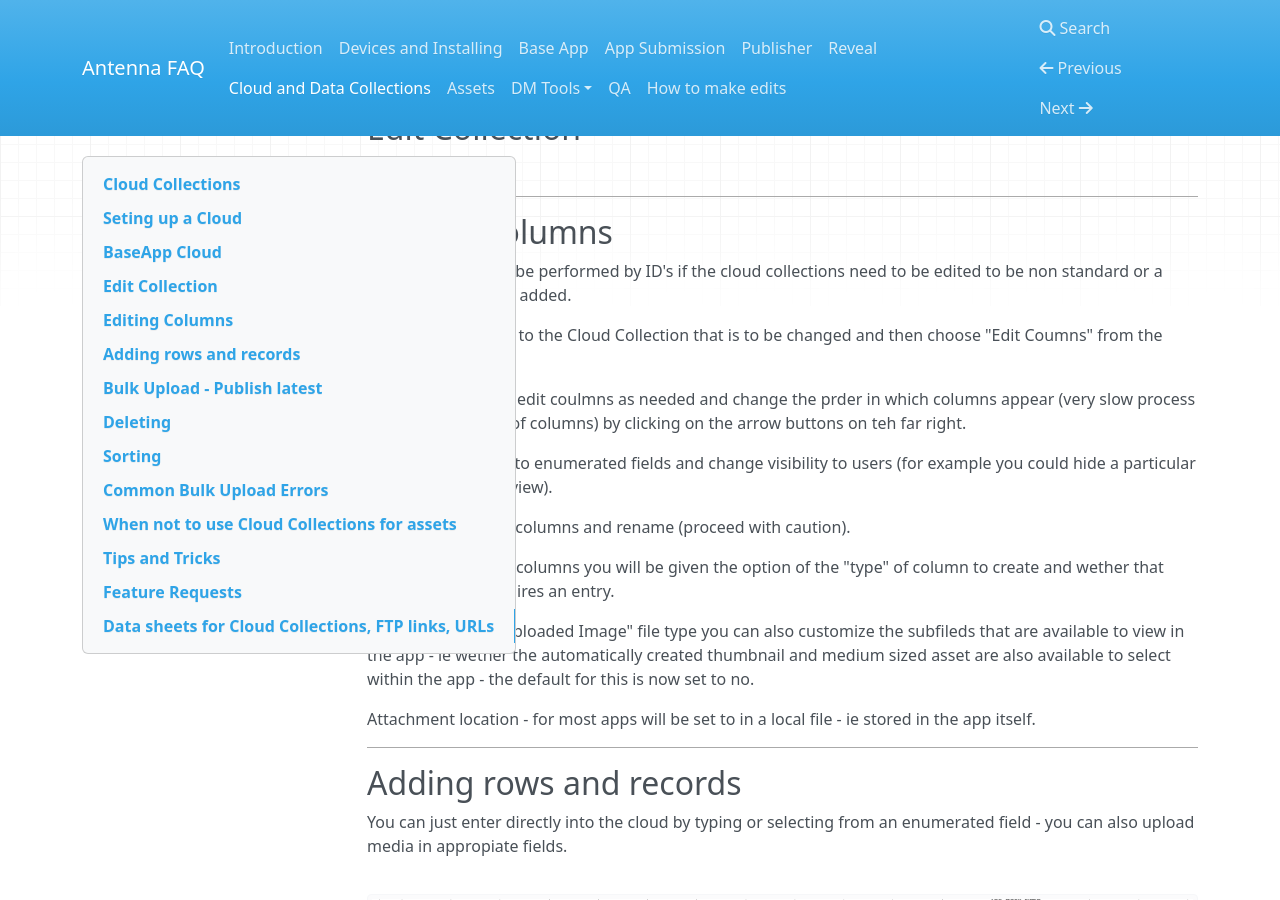
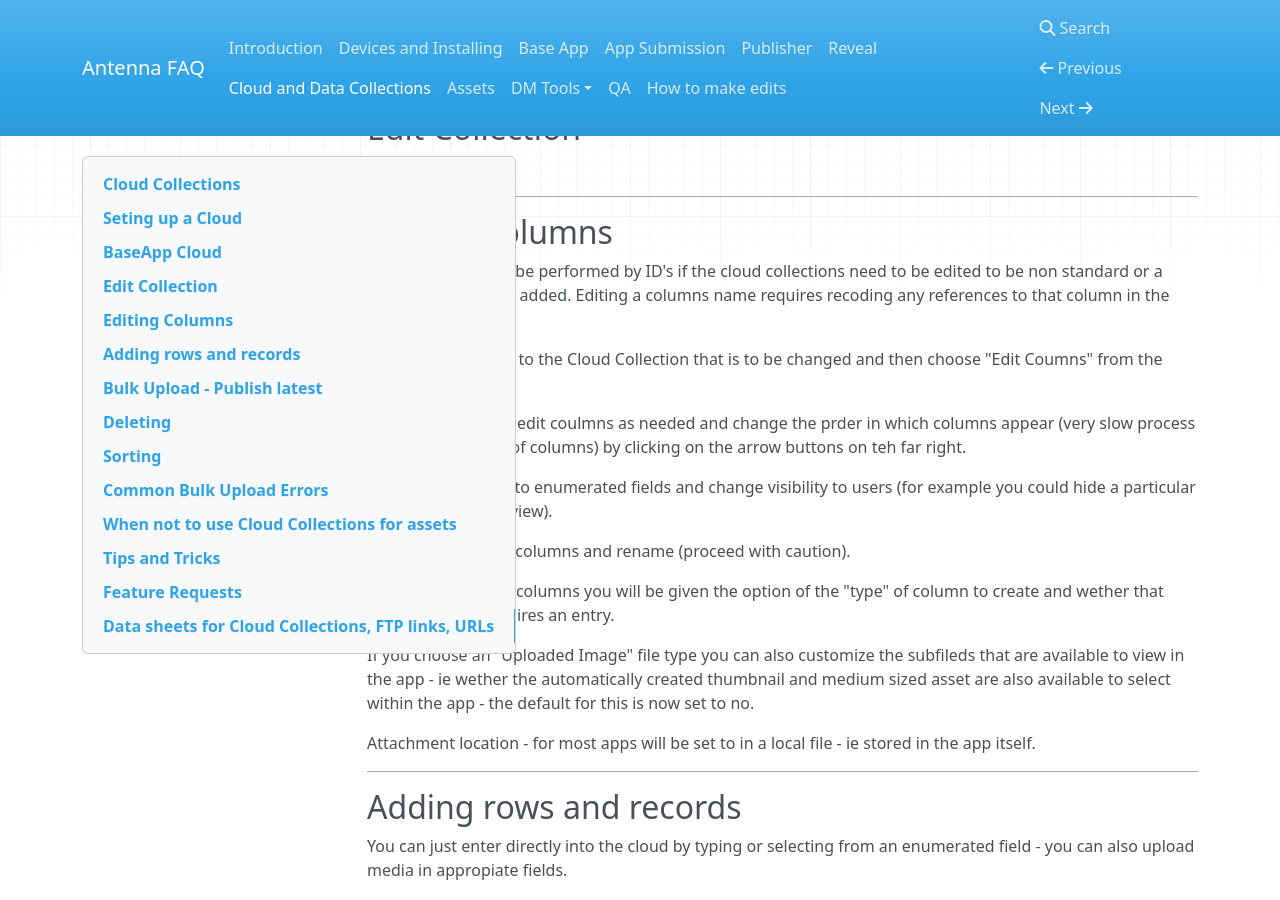
Before and after one commit to denovo/Antenna-faq, an MkDocs documentation site: the page built from docs/CloudCollectionsandData.md, in a window 1280 px wide and 900 px high, scrolled down 693 px. Built offline with MkDocs 1.6.1, drawn with Linux system fonts in a browser that asks for light colours; nearby versions of some CDN libraries; old or Windows-style settings are respelled for this version of MkDocs.

Commit message:
Update CloudCollectionsandData.md

```diff
--- a/docs/CloudCollectionsandData.md
+++ b/docs/CloudCollectionsandData.md
@@ -47,7 +47,7 @@ to be updated
 
 ## Editing Columns
 
-This will most likely be performed by ID's if the cloud collections need to be edited to be non standard or a column needs to be added.
+This will most likely be performed by ID's if the cloud collections need to be edited to be non standard or a column needs to be added. Editing a columns name requires recoding any references to that column in the app.
 
 To do this navugate to the Cloud Collection that is to be changed and then choose "Edit Coumns" from the navigational menu.
 
```
